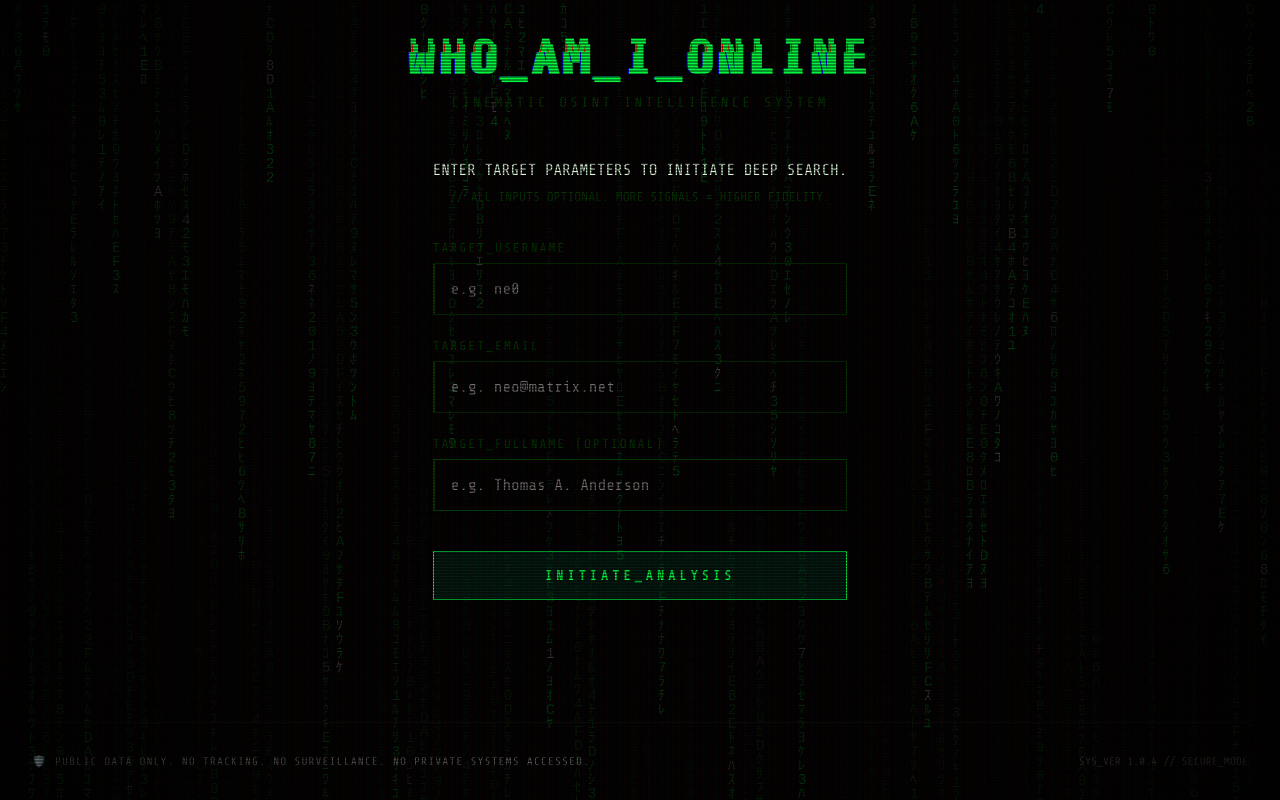
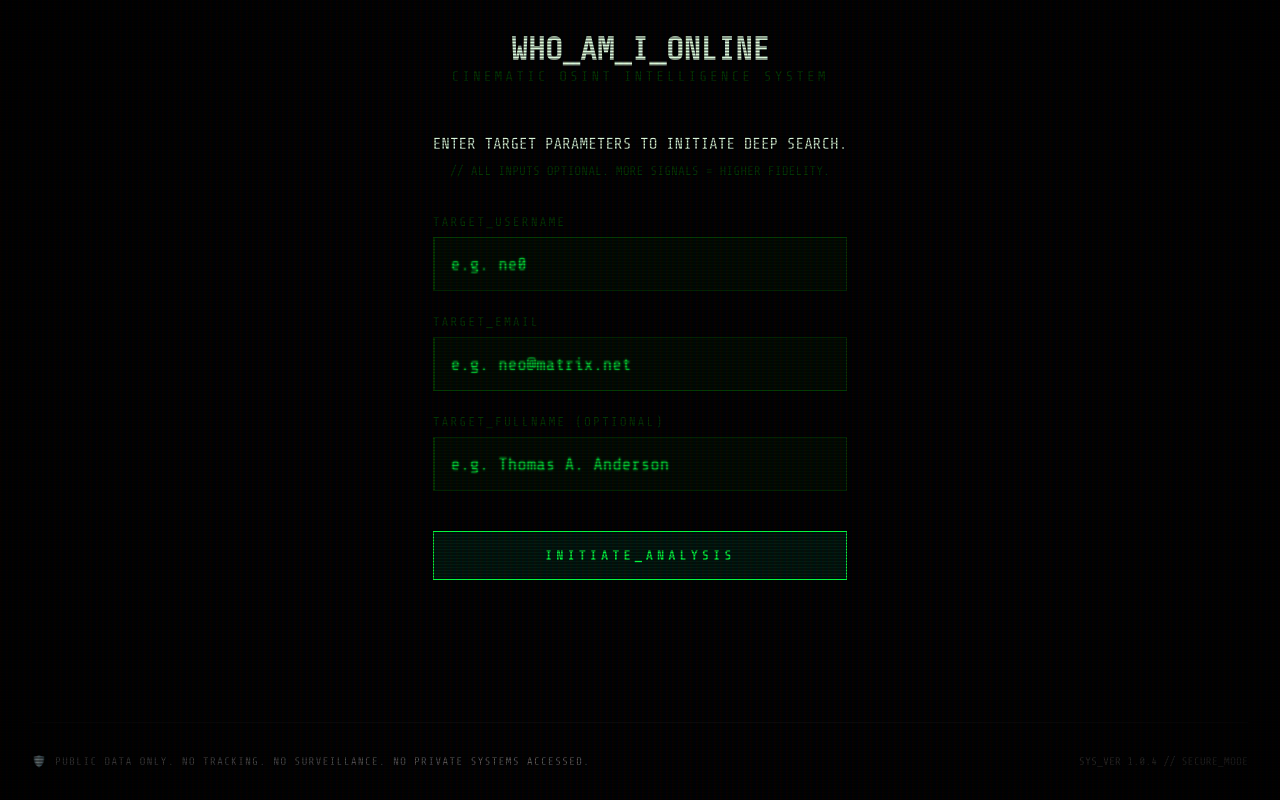
Before and after one commit to zakisheriff/Who-Am-I-Online, a Next.js app: page / in a window 1280 px wide. Built offline with nearby package versions, Linux system fonts and the light colour scheme.

Commit message:
Proper Hacking UI

```diff
--- a/app/page.tsx
+++ b/app/page.tsx
@@ -5,6 +5,7 @@ import TerminalInput from '@/components/TerminalInput'
 import BootSequence from '@/components/BootSequence'
 import AnalysisFeed from '@/components/AnalysisFeed'
 import ResultPanel from '@/components/ResultPanel'
+import ScrambleText from '@/components/ScrambleText'
 import { performAnalysis } from '@/app/analyze/action'
 import { AnalysisResult } from '@/osint/types'
 import { useSoundEngine } from '@/components/SoundEngine'
@@ -65,7 +66,7 @@ export default function Home() {
   return (
     <main className="main-container">
       <header className="header">
-        <h1 className="title glitch" data-text="WHO_AM_I_ONLINE">WHO_AM_I_ONLINE</h1>
+        <ScrambleText text="WHO_AM_I_ONLINE" className="title glitch" />
         <div className="subtitle">CINEMATIC OSINT INTELLIGENCE SYSTEM</div>
       </header>
 
@@ -99,7 +100,7 @@ export default function Home() {
               <button onClick={() => setState('IDLE')} className="reset-btn">NEW_SEARCH</button>
             </div>
 
-            <AnalysisFeed logs={logs} /> {/* Keep logs visible but static/minimized? Or just show logs above */}
+            <AnalysisFeed logs={logs} />
 
             <ResultPanel results={results} />
           </div>
--- a/components/BootSequence.tsx
+++ b/components/BootSequence.tsx
@@ -7,22 +7,40 @@ export default function BootSequence({ onComplete }: { onComplete: () => void })
     const [lines, setLines] = useState<string[]>([])
     const { play } = useSoundEngine()
 
-    const bootText = [
+    const bootMessages = [
         "[BOOT] KERNEL_INIT...",
         "[BOOT] LOADING_OSINT_MODULES...",
         "[BOOT] ESTABLISHING_SECURE_HANDSHAKE...",
+        "[BOOT] BYPASSING_PROXY_CHAINS...",
         "[BOOT] SIGNAL_CORRELATION_ENGINE_ONLINE",
+        "[SYS] MOUNTING_VIRTUAL_VOLUMES...",
+        "[SYS] DECRYPTING_CONFIG...",
+        "[NET] PING_MASK_ACTIVE...",
+        "[SYS] MEMORY_INTEGRITY_VERIFIED...",
         "[SYS] READY_FOR_INPUT"
     ]
 
     useEffect(() => {
         let delay = 0
-        bootText.forEach((line, index) => {
-            delay += Math.random() * 500 + 400
+        // Randomize boot sequence slightly each time
+        const selectedMessages = bootMessages.filter(() => Math.random() > 0.3)
+        if (selectedMessages.length < 5) {
+            // Ensure at least some messages show
+            selectedMessages.push(...bootMessages.slice(0, 5))
+        }
+        // Always end with READY
+        if (!selectedMessages.includes("[SYS] READY_FOR_INPUT")) selectedMessages.push("[SYS] READY_FOR_INPUT")
+
+
+        selectedMessages.forEach((line, index) => {
+            // Varied delay
+            const stepDelay = Math.random() * 600 + 200
+            delay += stepDelay
+
             setTimeout(() => {
                 setLines(prev => [...prev, line])
                 play('type')
-                if (index === bootText.length - 1) {
+                if (index === selectedMessages.length - 1) {
                     setTimeout(onComplete, 800)
                 }
             }, delay)
--- a/components/MatrixRain.tsx
+++ b/components/MatrixRain.tsx
@@ -88,7 +88,7 @@ export default function MatrixRain() {
                 left: 0,
                 width: '100%',
                 height: '100%',
-                zIndex: 0, // Behind everything
+                zIndex: -1, // Behind everything
                 opacity: 0.25, // Subtle background
                 pointerEvents: 'none'
             }}
--- /dev/null
+++ b/components/ScrambleText.tsx
@@ -0,0 +1,47 @@
+'use client'
+
+import React, { useEffect, useState, useRef } from 'react'
+
+interface ScrambleProps {
+    text: string
+    className?: string
+    speed?: number
+}
+
+export default function ScrambleText({ text, className, speed = 40 }: ScrambleProps) {
+    const [display, setDisplay] = useState('')
+    const chars = 'ABCDEFGHIJKLMNOPQRSTUVWXYZ0123456789!@#$%^&*()_+'
+    const iterations = useRef(0)
+
+    useEffect(() => {
+        let interval: NodeJS.Timeout
+
+        const startScramble = () => {
+            interval = setInterval(() => {
+                const scrambled = text
+                    .split('')
+                    .map((char, index) => {
+                        if (index < iterations.current) {
+                            return text[index]
+                        }
+                        return chars[Math.floor(Math.random() * chars.length)]
+                    })
+                    .join('')
+
+                setDisplay(scrambled)
+
+                if (iterations.current >= text.length) {
+                    clearInterval(interval)
+                }
+
+                iterations.current += 1 / 3 // Slow down the reveal
+            }, speed)
+        }
+
+        startScramble()
+
+        return () => clearInterval(interval)
+    }, [text, speed])
+
+    return <h1 className={className}>{display}</h1>
+}
--- a/components/TerminalInput.tsx
+++ b/components/TerminalInput.tsx
@@ -93,20 +93,25 @@ export default function TerminalInput({ onSubmit, disabled }: TerminalInputProps
           letter-spacing: 2px;
         }
         .terminal-input {
-          background: transparent;
+          background: rgba(0, 20, 0, 0.6);
           border: 1px solid var(--muted-green);
           border-left: 2px solid var(--muted-green);
-          color: var(--neon-green);
+          color: #fff;
           padding: 1rem;
           font-family: var(--font-mono);
-          font-size: 1rem;
+          font-size: 1.1rem;
           outline: none;
           transition: all 0.2s;
+          text-shadow: 0 0 2px var(--neon-green);
+        }
+        .terminal-input::placeholder {
+          color: rgba(0, 255, 65, 0.4);
         }
         .terminal-input:focus {
           border-color: var(--neon-green);
+          background: rgba(0, 40, 0, 0.8);
           border-left-width: 6px;
-          box-shadow: -5px 0 10px -5px var(--neon-green);
+          box-shadow: 0 0 15px rgba(0, 255, 65, 0.3);
         }
         .terminal-button {
           margin-top: 1rem;
```
Lines whose indentation alone changed are shown as unchanged.
